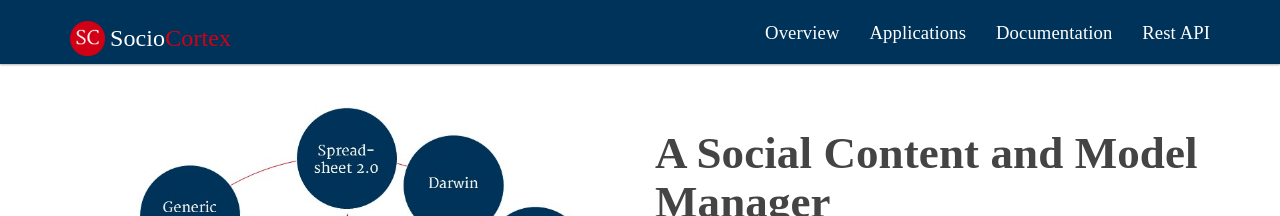
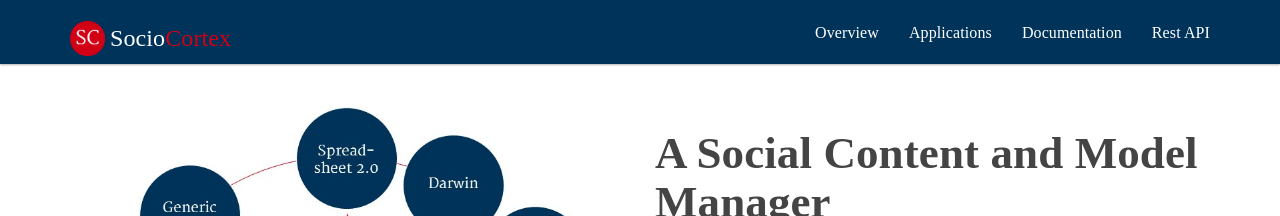
Before and after one commit to manoj5864/sociocortex, a Jekyll site: the page built from index.html, in a window 1280 px wide. Shown: the top 216 px of the page. Built offline with Jekyll 4.4.1, drawn with Linux system fonts in a browser that asks for light colours.

Commit message:
minor style changes

```diff
--- a/_includes/css/main.css
+++ b/_includes/css/main.css
@@ -24,8 +24,7 @@
 
 
 .navbar-fixed-top .navbar-nav li :hover{
-    background-color:#1166A5!important;
-    color:white!important;
+    color:#88C0E8!important;
 }
 
 .navbar-fixed-top {
@@ -40,7 +39,7 @@
 
 .navbar-fixed-top .navbar-nav a {
     font-family: 'Merriweather', serif !important;
-    font-size: 14pt !important;
+    font-size: 12pt !important;
 }
 
 body {
```
